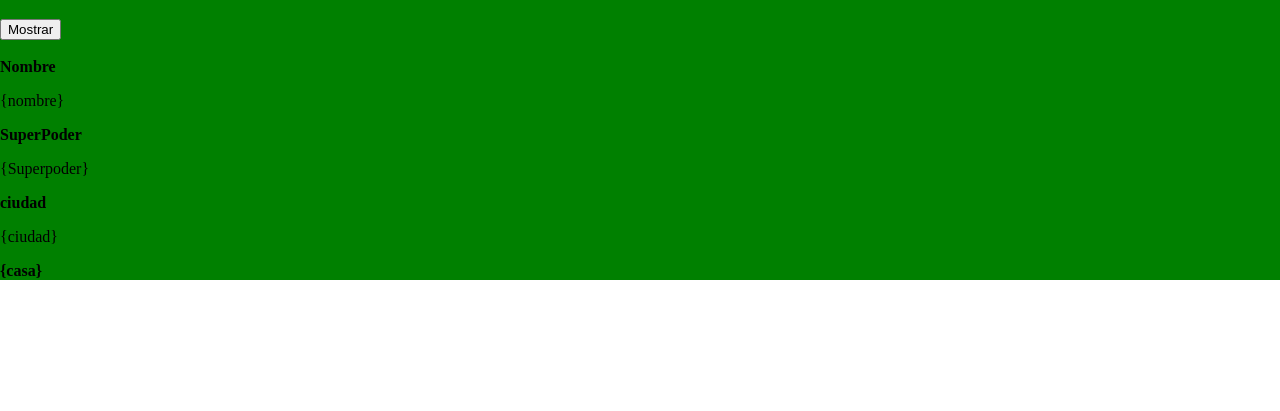
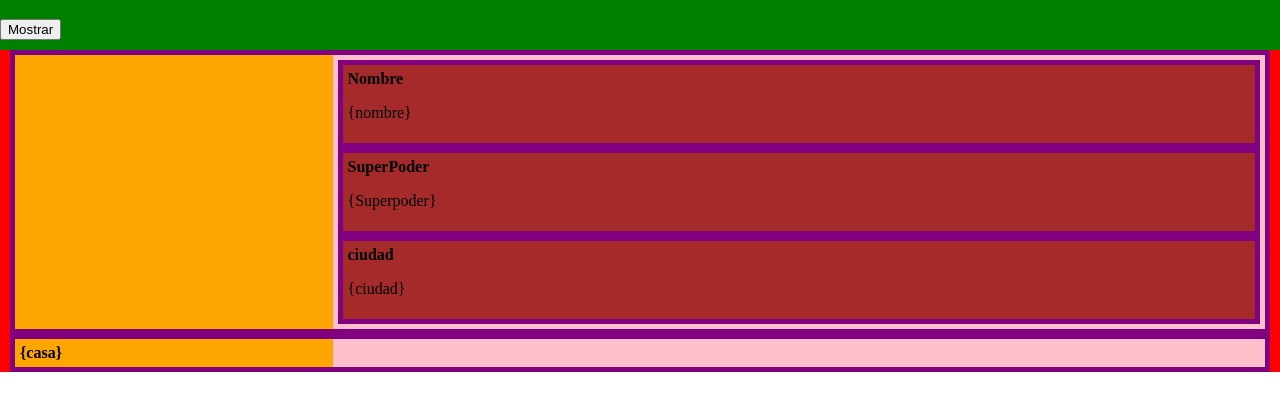
Before and after one commit to Bryan18-Alvarado/array, a plain HTML site: page page/index.html in a window 1280 px wide. Shown: the part 61-472 px from the top of the page. Drawn offline with Linux system fonts and the light colour scheme.

Commit message:
styling html

```diff
--- a/page/index.html
+++ b/page/index.html
@@ -18,19 +18,25 @@
         <div class="card">
           <div class="card-container">
             <div class="row">
-              <div class="col-3"><img src="" alt="" /></div>
+              <div class="col-3"><img class="img-heroe" src="" alt="" /></div>
               <div class="col-9">
                 <div class="row">
+                  <div class="col">
                     <strong class="name-heroe">Nombre</strong>
                     <p class="description-hero">{nombre}</p>
                   </div>
+                </div>
                 <div class="row">
+                  <div class="col">
                     <strong class="name-heroe">SuperPoder</strong>
                     <p class="description-hero">{Superpoder}</p>
                   </div>
+                </div>
                 <div class="row">
+                  <div class="col">
                     <strong class="name-heroe">ciudad</strong>
                     <p class="description-hero">{ciudad}</p>
+                  </div>
                 </div>
               </div>
             </div>
--- a/static/css/main.css
+++ b/static/css/main.css
@@ -7,14 +7,49 @@ body, html{
   background-color: green;
 }
 
-.container-heroes{}
+.container-heroes{
+  background-color: blue;
+}
 
-.card{}
+.card{
+  background-color: red;
+}
 
-.card-container{}
+.card-container{
+  background-color: yellow;
+  margin: 10px;
 
-.row{}
+}
 
-.col-3{}
+.row{
+  background-color: purple;
+  display:flex;
+  width: 100%;
+  padding: 5px;
+  box-sizing: border-box;
+}
 
-.col-9{}
+.col, .col-3, .col-9{
+  padding: 5px;
+}
+
+.col{
+  background-color: brown;
+  width: 100%;
+  display: flex;
+  flex-direction: column;
+}
+
+.col-3{
+  background-color: orange;
+  width: 25%;
+}
+
+.col-9{
+  background-color: pink;
+  width: 75%;
+}
+
+.img-heroe{
+
+}
--- a/static/js/main.js
+++ b/static/js/main.js
@@ -11,5 +11,7 @@ form.addEventListener('submit', async (event) => {
   const url = `/static/data/heroes.json`
   const heroes = await fetch(url).then((Response) => Response.json())
 
-  heroes.forEach((hero) => {})
+  heroes.forEach((hero) => {
+    console.log(hero.nombre)
+  })
 })
```
Lines whose indentation alone changed are shown as unchanged.
